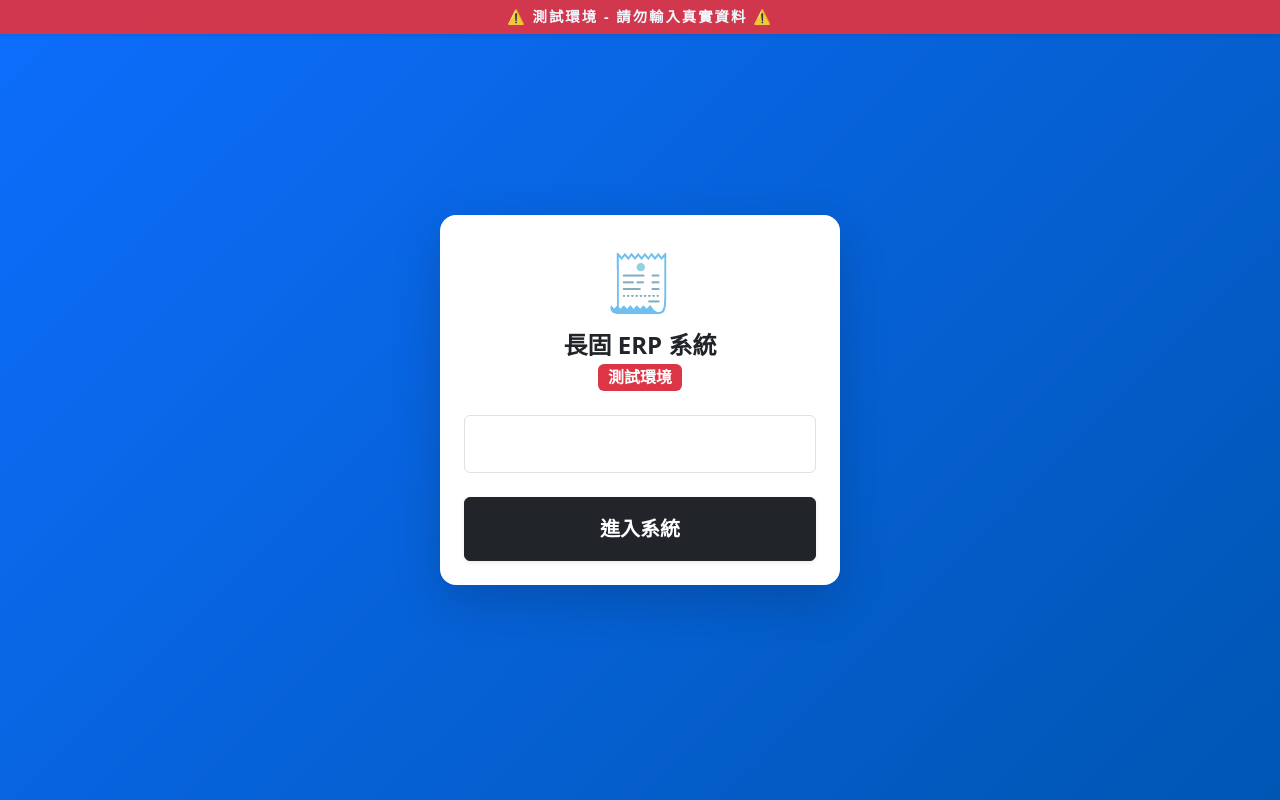
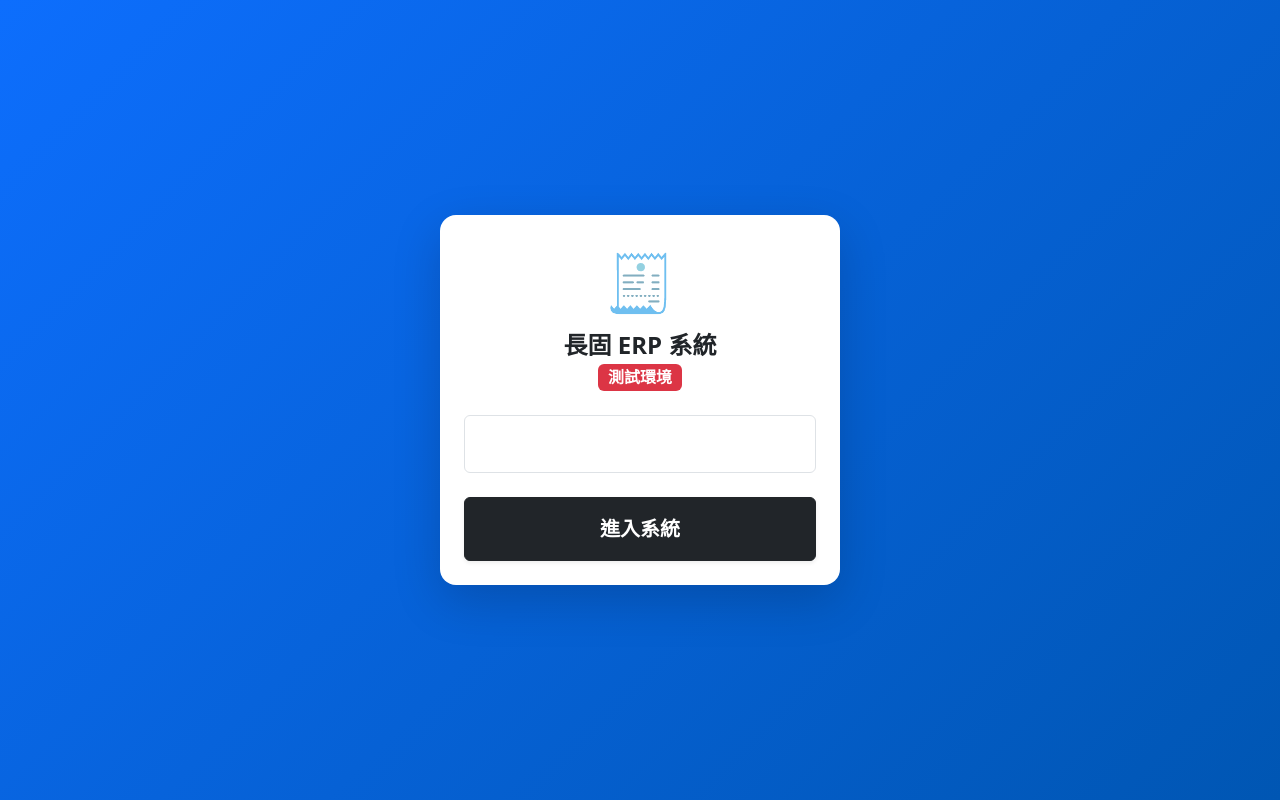
Before and after one commit to CarolLindes/changgu-erp-frontend, a plain HTML site: page index.html in a window 1280 px wide. Drawn offline with nearby package versions, Linux system fonts and the light colour scheme.

Commit message:
Update index.html

```diff
--- a/index.html
+++ b/index.html
@@ -5,7 +5,7 @@
   <meta name="viewport" content="width=device-width, initial-scale=1, maximum-scale=1, user-scalable=no, viewport-fit=cover">
 
   <!-- 🛑 【正式版上線請修改此區塊】開始 🛑 -->
-  <title>長固 ERP 系統 (測試環境)</title>
+  <title>長固 ERP 系統 </title>
   <!-- ↑↑↑ 【正式版上線請修改此區塊】結束 (請改回: 長固 ERP 系統) ↑↑↑ -->
 
   <link rel="icon" href="icon.png" type="image/png">
@@ -20,15 +20,6 @@
   <link href="style.css" rel="stylesheet">
 </head>
 <body class="no-scroll">
-
-  <!-- ========================================================================= -->
-  <!-- 🛑 【正式版上線請刪除此區塊】開始 🛑 -->
-  <!-- 下方這段是測試環境專用的紅色警告橫幅，移植到正式版時，請將本區塊連同註解整段刪除 ↓↓↓ -->
-  <div class="bg-danger text-white text-center fw-bold w-100 shadow-sm" style="position: fixed; top: 0; left: 0; z-index: 10900; padding: 6px 0; font-size: 0.9rem; letter-spacing: 2px; pointer-events: none; opacity: 0.95;">
-    ⚠️ 測試環境 - 請勿輸入真實資料 ⚠️
-  </div>
-  <!-- ↑↑↑ 【正式版上線請刪除此區塊】結束 ↑↑↑ -->
-  <!-- ========================================================================= -->
 
   <div id="bgSyncIndicator">☁️ 同步中...</div>
   <div id="toastBox">✅ 已同步</div>
```
